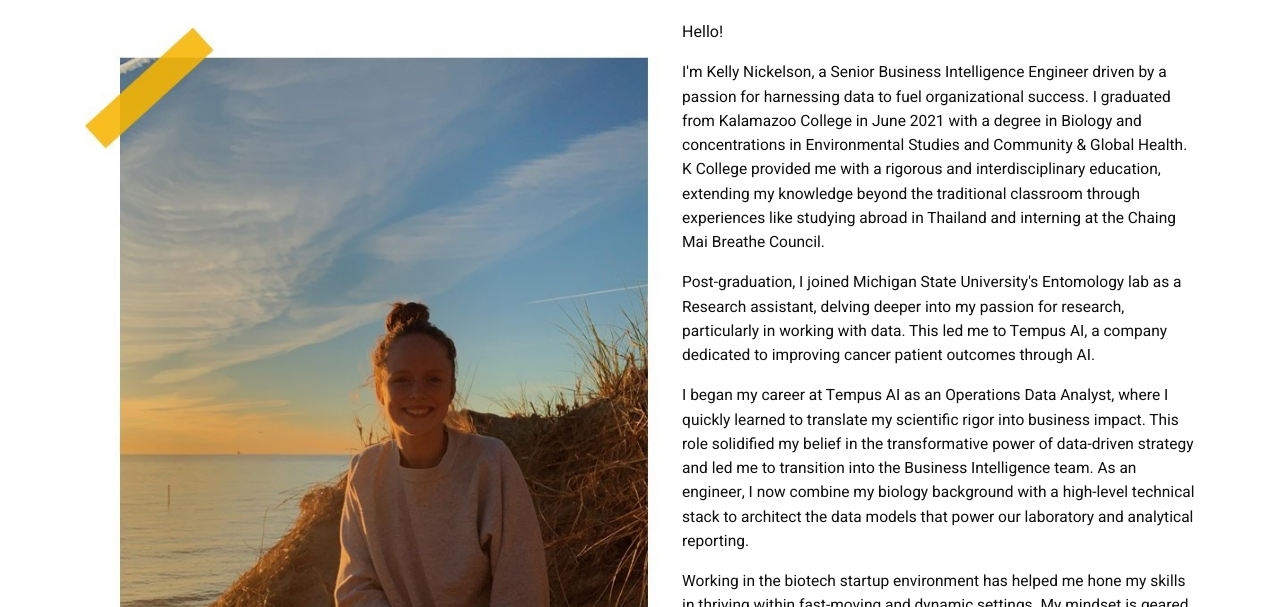
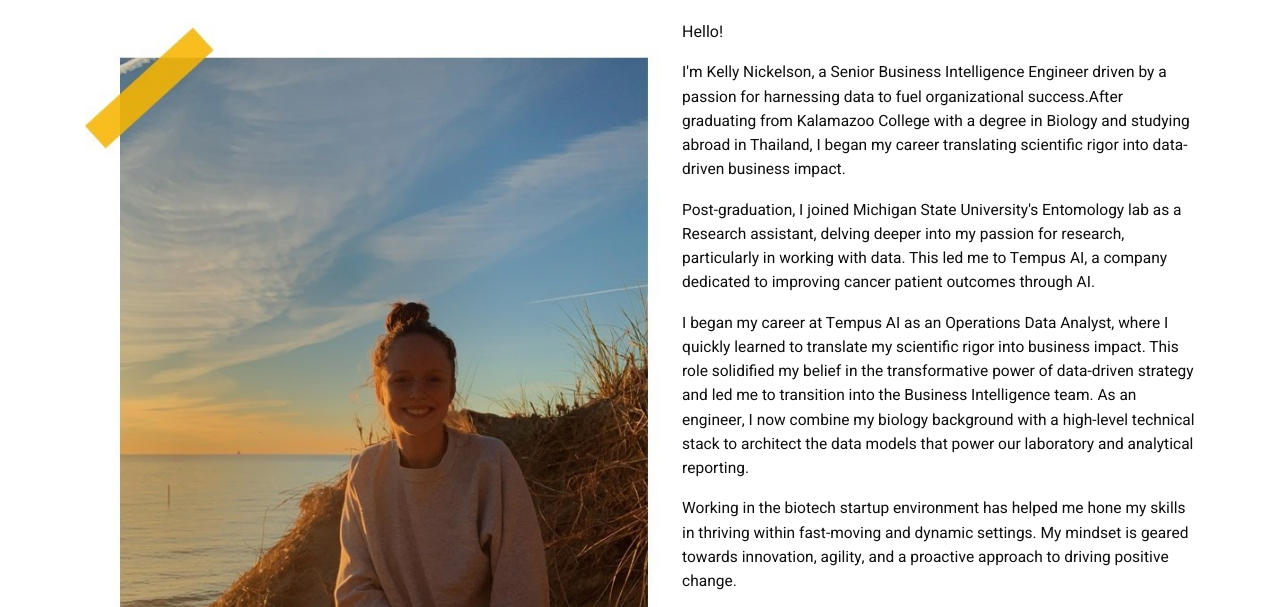
Before and after one commit to kellynickelson/kellynickelson.github.io, a website: page about.html in a window 1280 px wide. Shown: the part 183-790 px from the top of the page. Drawn offline with Linux system fonts and the light colour scheme.

Commit message:
Update about.html

```diff
--- a/about.html
+++ b/about.html
@@ -76,9 +76,8 @@
 
 
 
-                                            <p><span style= font-size:16px;> Hello!</span></p>
-
-                                         </p><span style= font-size:15.5px;> I'm Kelly Nickelson, a Senior Business Intelligence Engineer driven by a passion for harnessing data to fuel organizational success. I graduated from Kalamazoo College in June 2021 with a degree in Biology and concentrations in Environmental Studies and Community & Global Health. K College provided me with a rigorous and interdisciplinary education, extending my knowledge beyond the traditional classroom through experiences like studying abroad in Thailand and interning at the Chaing Mai Breathe Council. </span></p>
+                                     <p><span style= font-size:16px;> Hello!</span></p>
+                                    </p><span style= font-size:15.5px;> I'm Kelly Nickelson, a Senior Business Intelligence Engineer driven by a passion for harnessing data to fuel organizational success.After graduating from Kalamazoo College with a degree in Biology and studying abroad in Thailand, I began my career translating scientific rigor into data-driven business impact. </span></p>
                                     <p><span style="font-size:15.5px;"> Post-graduation, I joined Michigan State University's Entomology lab as a Research assistant, delving deeper into my passion for research, particularly in working with data. This led me to Tempus AI, a company dedicated to improving cancer patient outcomes through AI.</span></p>
                                     <p><span style="font-size:15.5px;"> I began my career at Tempus AI as an Operations Data Analyst, where I quickly learned to translate my scientific rigor into business impact. This role solidified my belief in the transformative power of data-driven strategy and led me to transition into the Business Intelligence team. As an engineer, I now combine my biology background with a high-level technical stack to architect the data models that power our laboratory and analytical reporting.</span></p>
                                     <p><span style="font-size:15.5px;" > Working in the biotech startup environment has helped me hone my skills in thriving within fast-moving and dynamic settings. My mindset is geared towards innovation, agility, and a proactive approach to driving positive change.</span></p>
```
